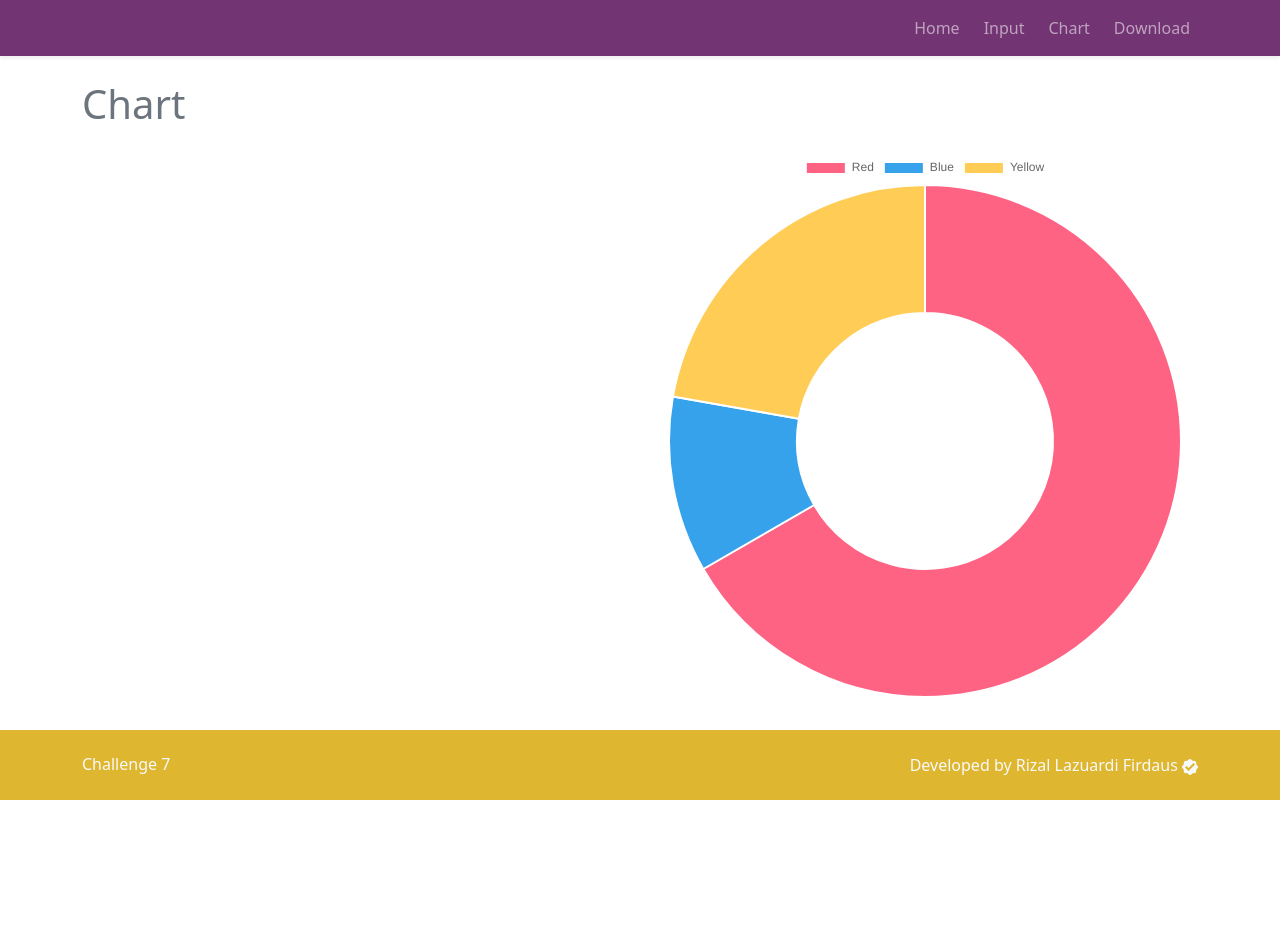
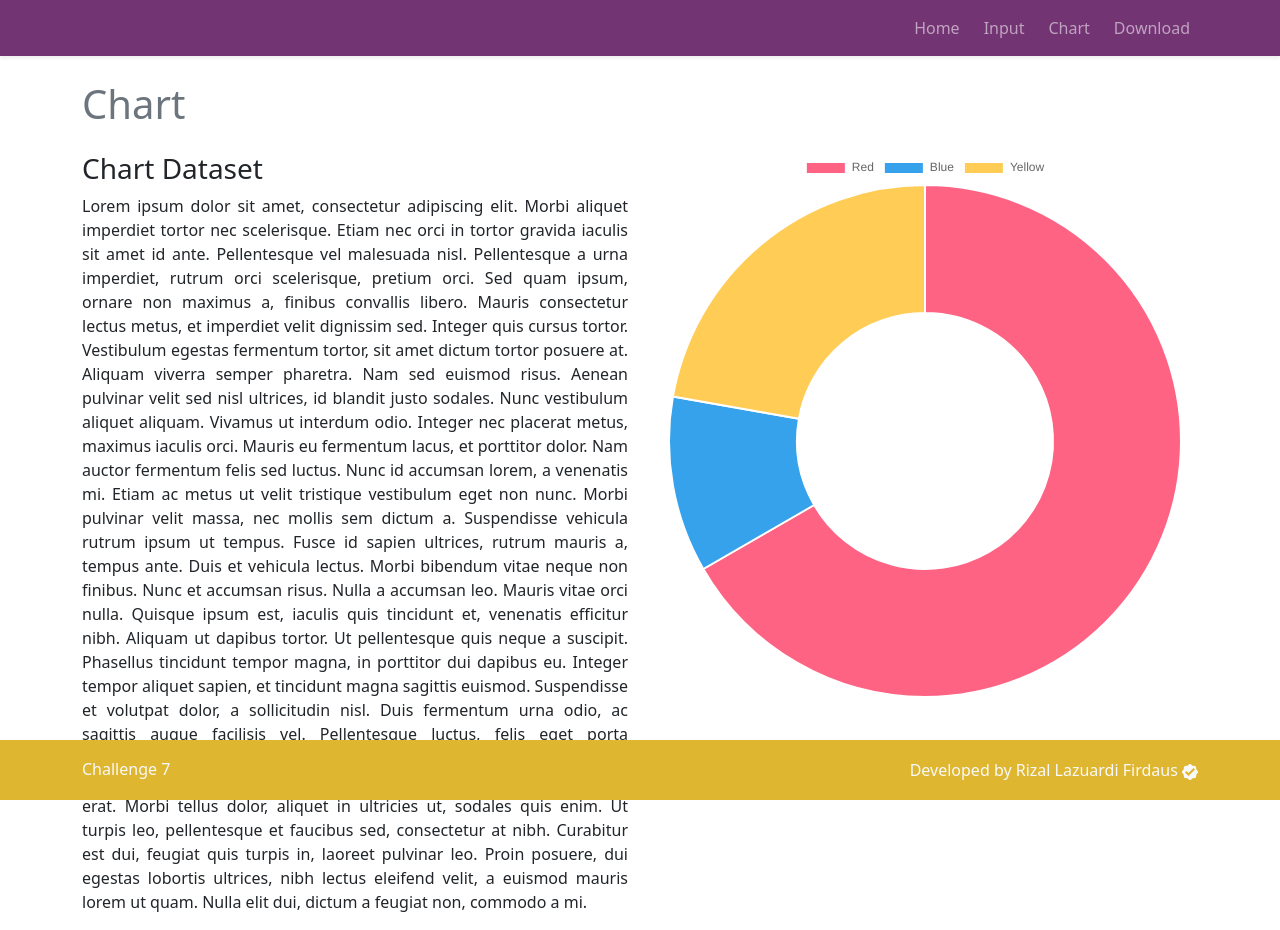
Before and after one commit to rzlzrdf/rizallazuardifirdaus-c7, a Next.js app: page /chart in a window 1280 px wide. Before the commit the page ends 800 px from the top, so only its background shows below. Built offline with nearby package versions, Linux system fonts and the light colour scheme.

Commit message:
kurang bikin card di home

```diff
--- a/pages/chart.js
+++ b/pages/chart.js
@@ -36,6 +36,14 @@ const Chart = () => {
       <Row>
         <Col lg='6'>
           {/* ..<Bar option={options} data={BarData} /> */}
+          <h3>Chart Dataset</h3>
+          <p className={sytle.para}>
+          Lorem ipsum dolor sit amet, consectetur adipiscing elit. Morbi aliquet imperdiet tortor nec scelerisque. Etiam nec orci in tortor gravida iaculis sit amet id ante. Pellentesque vel malesuada nisl. Pellentesque a urna imperdiet, rutrum orci scelerisque, pretium orci. Sed quam ipsum, ornare non maximus a, finibus convallis libero. Mauris consectetur lectus metus, et imperdiet velit dignissim sed. Integer quis cursus tortor. Vestibulum egestas fermentum tortor, sit amet dictum tortor posuere at. Aliquam viverra semper pharetra. Nam sed euismod risus. Aenean pulvinar velit sed nisl ultrices, id blandit justo sodales. Nunc vestibulum aliquet aliquam. Vivamus ut interdum odio. Integer nec placerat metus, maximus iaculis orci. Mauris eu fermentum lacus, et porttitor dolor. Nam auctor fermentum felis sed luctus.
+
+          Nunc id accumsan lorem, a venenatis mi. Etiam ac metus ut velit tristique vestibulum eget non nunc. Morbi pulvinar velit massa, nec mollis sem dictum a. Suspendisse vehicula rutrum ipsum ut tempus. Fusce id sapien ultrices, rutrum mauris a, tempus ante. Duis et vehicula lectus. Morbi bibendum vitae neque non finibus. Nunc et accumsan risus. Nulla a accumsan leo.
+
+          Mauris vitae orci nulla. Quisque ipsum est, iaculis quis tincidunt et, venenatis efficitur nibh. Aliquam ut dapibus tortor. Ut pellentesque quis neque a suscipit. Phasellus tincidunt tempor magna, in porttitor dui dapibus eu. Integer tempor aliquet sapien, et tincidunt magna sagittis euismod. Suspendisse et volutpat dolor, a sollicitudin nisl. Duis fermentum urna odio, ac sagittis augue facilisis vel. Pellentesque luctus, felis eget porta dignissim, sapien mi dignissim ipsum, non consequat tellus metus vel lectus. Nam a nibh dui. In vitae tortor porta, pretium lacus at, sollicitudin erat. Morbi tellus dolor, aliquet in ultricies ut, sodales quis enim. Ut turpis leo, pellentesque et faucibus sed, consectetur at nibh. Curabitur est dui, feugiat quis turpis in, laoreet pulvinar leo. Proin posuere, dui egestas lobortis ultrices, nibh lectus eleifend velit, a euismod mauris lorem ut quam. Nulla elit dui, dictum a feugiat non, commodo a mi.
+          </p>
         </Col>
         <Col lg='6'>
           <Doughnut  data={DonatData} className={sytle.doughnat} />
--- a/pages/input.js
+++ b/pages/input.js
@@ -94,6 +94,9 @@ const Input = () => {
 
             <p><FcOpenedFolder className={''} /> Drag 'n' drop a student photo here, or click to select files</p>
           </div>
+          <div>
+            <ul className={styles.tag}>{files}</ul>
+          </div>
         </div>
         </Col>
       </Row>
--- a/styles/FooterBar.module.css
+++ b/styles/FooterBar.module.css
@@ -3,6 +3,6 @@
     position: fixed;
     bottom: 0;
     left: 0;
-    height: 70px;
+    height: 60px;
     width: 100%;
 }
--- a/styles/chart.module.css
+++ b/styles/chart.module.css
@@ -1,3 +1,6 @@
 .doughnat{
     margin-bottom: 100px;
 }
+.para{
+    text-align: justify;
+}
--- a/styles/globals.css
+++ b/styles/globals.css
@@ -4,7 +4,7 @@ body {
   margin: 0;
   font-family: -apple-system, BlinkMacSystemFont, Segoe UI, Roboto, Oxygen,
     Ubuntu, Cantarell, Fira Sans, Droid Sans, Helvetica Neue, sans-serif;
-  height: 100vh;
+  min-height: 100vh;
 }
 
 a {
```
Also changed, not shown: styles/input.module.css (+8 -0 lines), Components/Footer/FooterBar.js (indentation only).
